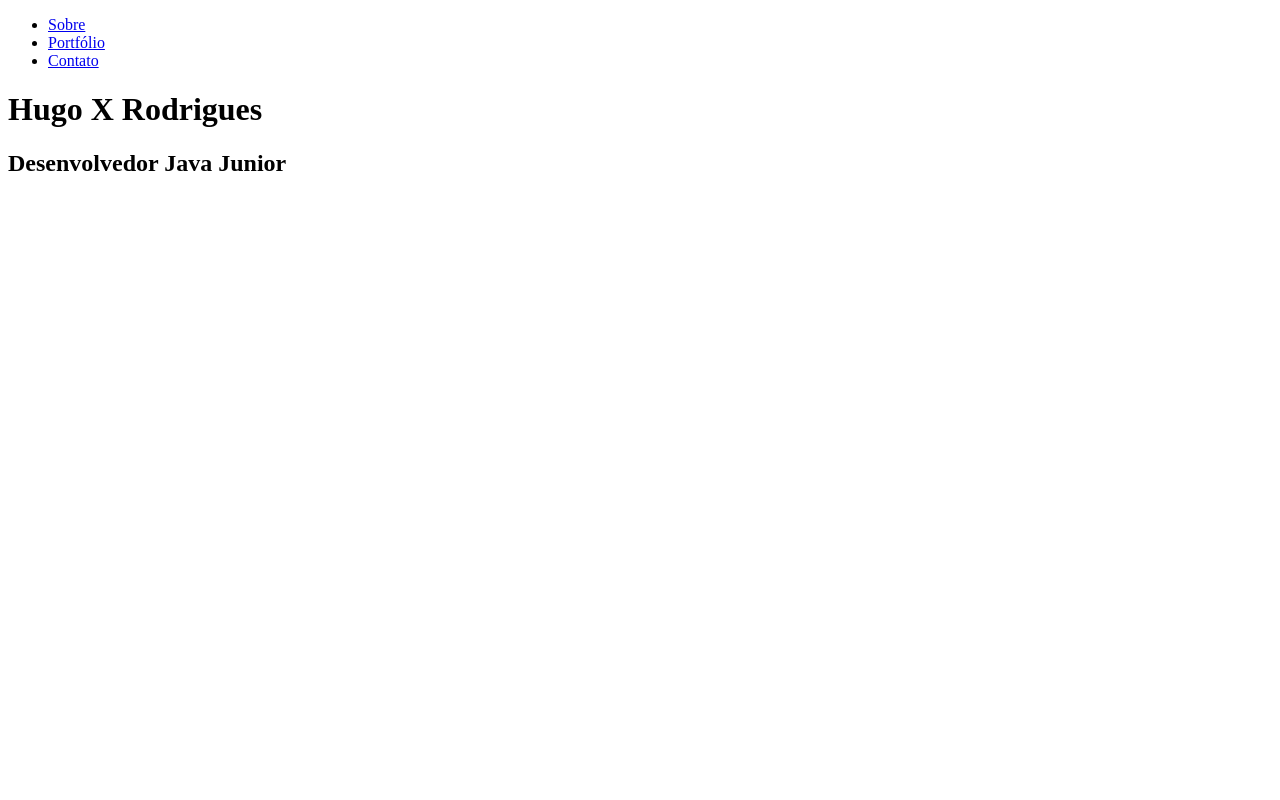
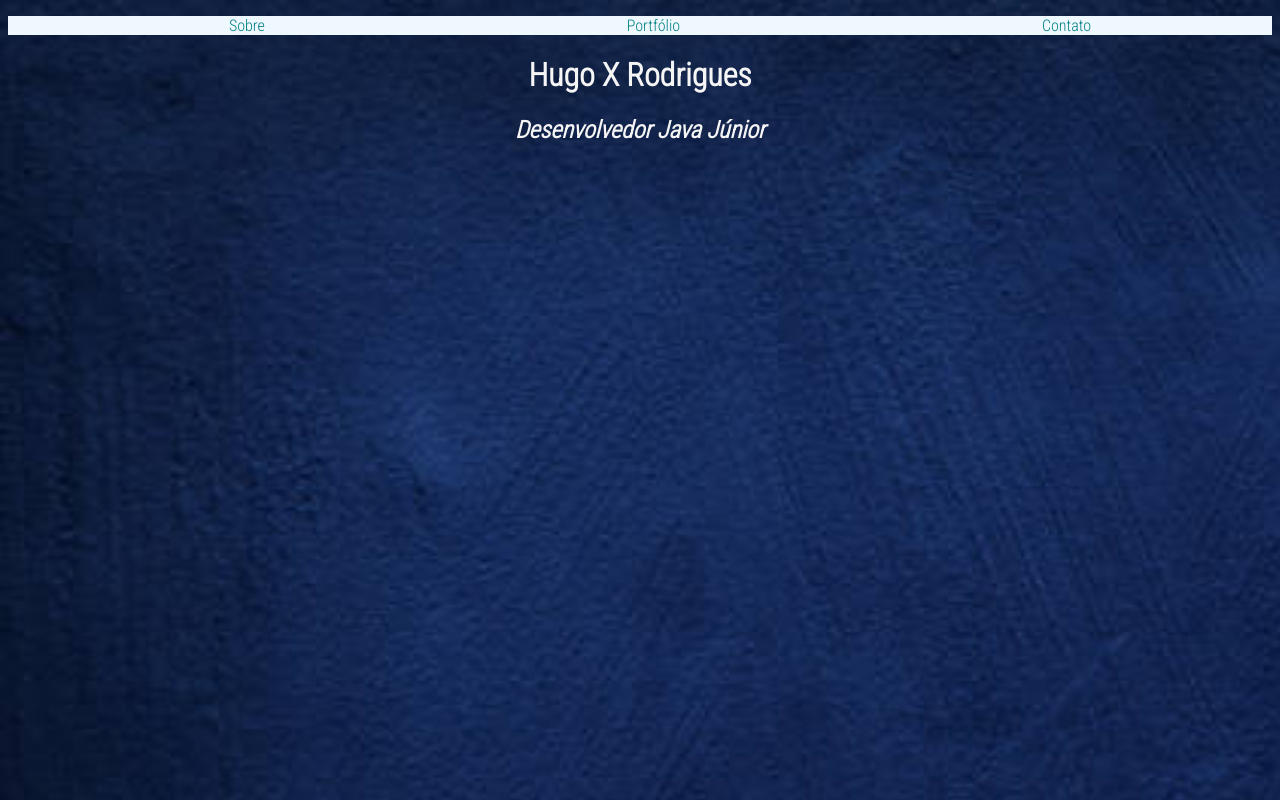
Before and after one commit to Jbends/about-me, a plain HTML site: page index.html in a window 1280 px wide. Drawn offline with Linux system fonts and the light colour scheme.

Commit message:
Site com a primeira estilizacao

```diff
--- /dev/null
+++ b/css/style.css
@@ -0,0 +1,36 @@
+body {
+    background-image: url('/img/freeBlue.jpg');
+    background-size: auto 150vh;
+    font-family: 'Roboto Condensed', sans-serif;
+}
+
+.menu {
+    background-color: aliceblue;
+}
+
+.menu li {
+    list-style: none; /* Tira o estilo da lista */
+}
+
+.menu ul {
+    display: flex; /* Coloca como coluna */
+    justify-content: space-around; /* Justifica Adicionando espaço entre as colunas inteiras*/
+}
+
+a {
+    color: teal;
+    text-decoration: none; /* Tira sublinhado */
+}
+
+a:hover {
+    text-decoration: underline; /* Mostra sublinhado quando passar o mouse sobre */
+}
+
+.site-subtitle, .site-title {
+    color: whitesmoke;
+    text-align: center;
+}
+
+.site-subtitle {
+    font-style: italic;
+}
--- a/index.html
+++ b/index.html
@@ -3,7 +3,9 @@
 <head>
     <meta charset="UTF-8">
     <meta name="viewport" content="width=device-width, initial-scale=1.0">
-    <title>Document</title>
+    <title>AboutMe</title>
+    <link rel="stylesheet" href="/css/style.css">
+    <link href="https://fonts.googleapis.com/css2?family=Roboto+Condensed:wght@300&display=swap" rel="stylesheet">
 </head>
 <body>
     <header>
@@ -15,7 +17,7 @@
             </ul>
         </nav>
         <h1 class="site-title">Hugo X Rodrigues</h1>
-        <h2 class="site-subtitle">Desenvolvedor Java Junior</h2>
+        <h2 class="site-subtitle">Desenvolvedor Java Júnior</h2>
     </header>
 </body>
 </html>
```
Also changed, not shown: img/freeBlue.jpg (added).
